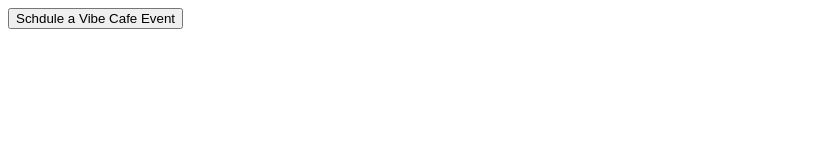
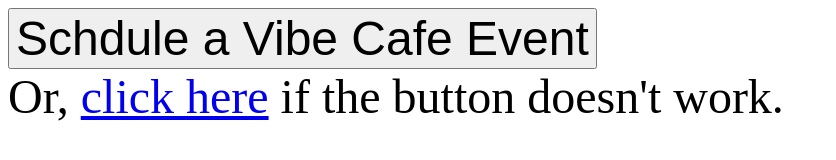
Before and after one commit to vibecafe-xyz/vibecafe-xyz.github.io, a plain HTML site: page calendar-redirect.html in a window 1280 px wide. Shown: the whole page, without its empty margins (0-836 px from the left). Drawn offline with Linux system fonts and the light colour scheme.

Commit message:
Update calendar-redirect.html

```diff
--- a/calendar-redirect.html
+++ b/calendar-redirect.html
@@ -1,5 +1,13 @@
 <!DOCTYPE html>
-<head></head>
+<head>
+  <style>
+    p, button {
+margin: 0 auto;
+    font-size:3rem;
+    }
+</style>
+</head>
 <body>
 <button onClick="window.open('https://calendar.google.com/calendar/render?action=TEMPLATE&text=Join+me+in+vibe+cafe&location=https://vibecafe.xyz&add=5341d81093c61f84e372e9c097458c296ed948e7d1d010280c059a7464dd336f@group.calendar.google.com', '_blank')">Schdule a Vibe Cafe Event</button>
+<p>Or, <a href='https://calendar.google.com/calendar/render?action=TEMPLATE&text=Join+me+in+vibe+cafe&location=https://vibecafe.xyz&add=5341d81093c61f84e372e9c097458c296ed948e7d1d010280c059a7464dd336f@group.calendar.google.com' target='_blank'>click here</a> if the button doesn't work. </p>
 </body>
```
